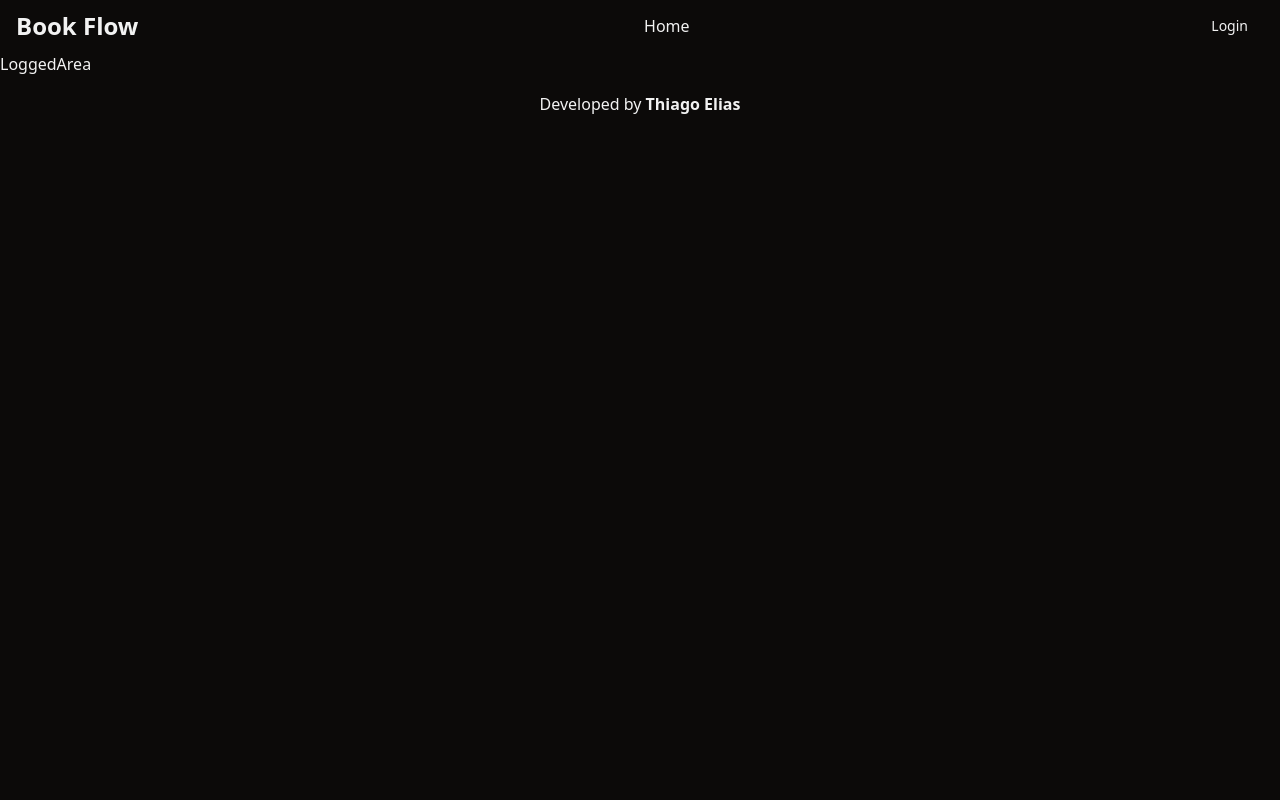
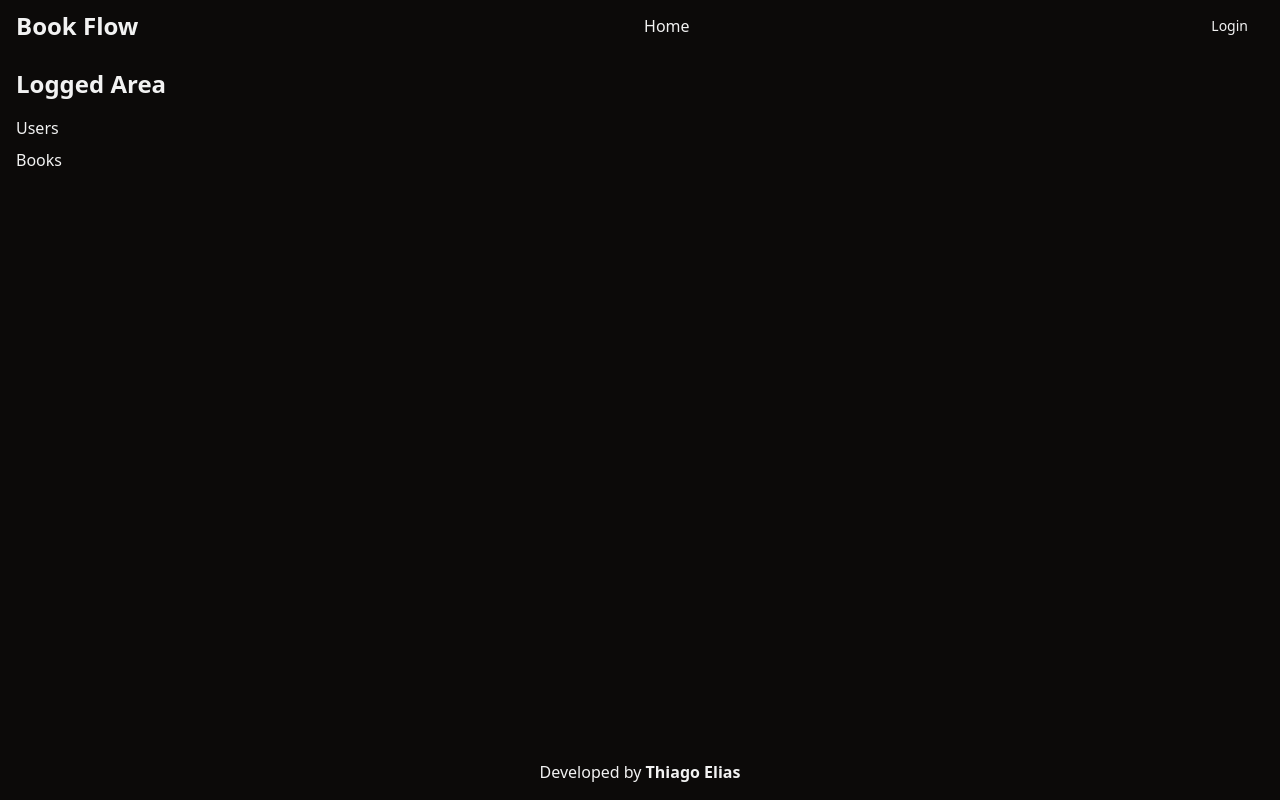
Before and after one commit to thiagoelias99/book-flow, a React (Vite) app in the folder book-flow-tauri/: page /logged-area in a window 1280 px wide. Built offline with nearby package versions, Linux system fonts and the light colour scheme.

Commit message:
New routes

```diff
--- /dev/null
+++ b/book-flow-tauri/src/components/ui/h2.tsx
@@ -0,0 +1,15 @@
+import { cn } from "@/lib/utils"
+import { ClassNameValue } from "tailwind-merge"
+
+interface Props {
+  children: React.ReactNode
+  className?: ClassNameValue
+}
+
+export default function H2({ children, className }: Props) {
+  return (
+    <h2
+      className={cn("text-2xl font-semibold", className)}
+    >{children}</h2>
+  )
+}
--- a/book-flow-tauri/src/pages/logged-area.tsx
+++ b/book-flow-tauri/src/pages/logged-area.tsx
@@ -1,5 +1,29 @@
+import H2 from "@/components/ui/h2"
+import { Link, Outlet, useLocation } from "react-router-dom"
+
 export default function LoggedArea() {
+  const route = useLocation().pathname
+
+  console.log(route)
+
   return (
-    <div>LoggedArea</div>
+    <main className='w-full h-full p-4'>
+      <H2>Logged Area</H2>
+      <div className='w-full h-full mt-4 flex flex-row justify-start items-start gap-4'>
+        <aside className='w-full max-w-40'>
+          <nav className='w-full flex flex-col justify-start items-start gap-2'>
+            <Link to="/logged-area/users"
+              className={route === "/logged-area/users" ? "text-primary" : ""}
+            >Users</Link>
+            <Link to="/logged-area/books"
+              className={route === "/logged-area/books" ? "text-primary" : ""}
+            >Books</Link>
+          </nav>
+        </aside>
+        <section className='w-full h-full'>
+          <Outlet />
+        </section>
+      </div>
+    </main>
   )
 }
--- a/book-flow-tauri/src/router.tsx
+++ b/book-flow-tauri/src/router.tsx
@@ -17,7 +17,10 @@ export default function Router() {
           </div>}>
           <Route index element={<App />} />
           <Route path="login" element={<LoginPage />} />
-          <Route path="logged-area" element={<LoggedArea />} />
+          <Route path="logged-area" element={<LoggedArea />}>
+            <Route path="users" element={<div>Users</div>} />
+            <Route path="books" element={<div>Books</div>} />
+          </Route>
           <Route path="*" element={<div>Pagina Não Encontrada</div>} />
         </Route>
       </Routes>
```
